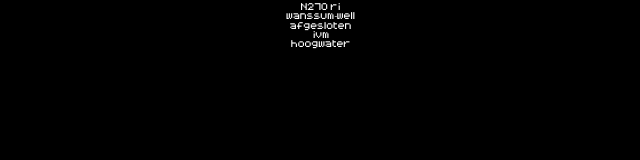
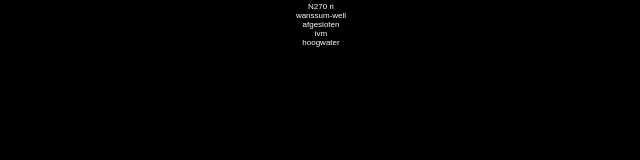
Before and after one commit to AlfonsDreschler/ledkartest, a plain HTML site: page index.html in a window 1280 px wide. Shown: the whole page, without its empty margins (315-955 px from the left). Drawn offline with Linux system fonts and the light colour scheme.

Commit message:
Try with Arial

```diff
--- a/index.html
+++ b/index.html
@@ -3,16 +3,13 @@
   <link rel="stylesheet" href="stylesheet.css" type="text/css" charset="utf-8" />
 <style type="text/css">
 					body{
-                font-family: '8bit';
+                font-family: 'arial';
                 font-size: 8px;
                 margin-top: 2px;
                 margin-left: 0px;
                 background-color: black;
                 text-align: center;
                 color: white;
-                -webkit-font-smoothing: antialiased;
-                -webkit-filter: blur(0.000001px);
-                filter: blur(0.000001px)
 							}
 </style>
 </head>
```
